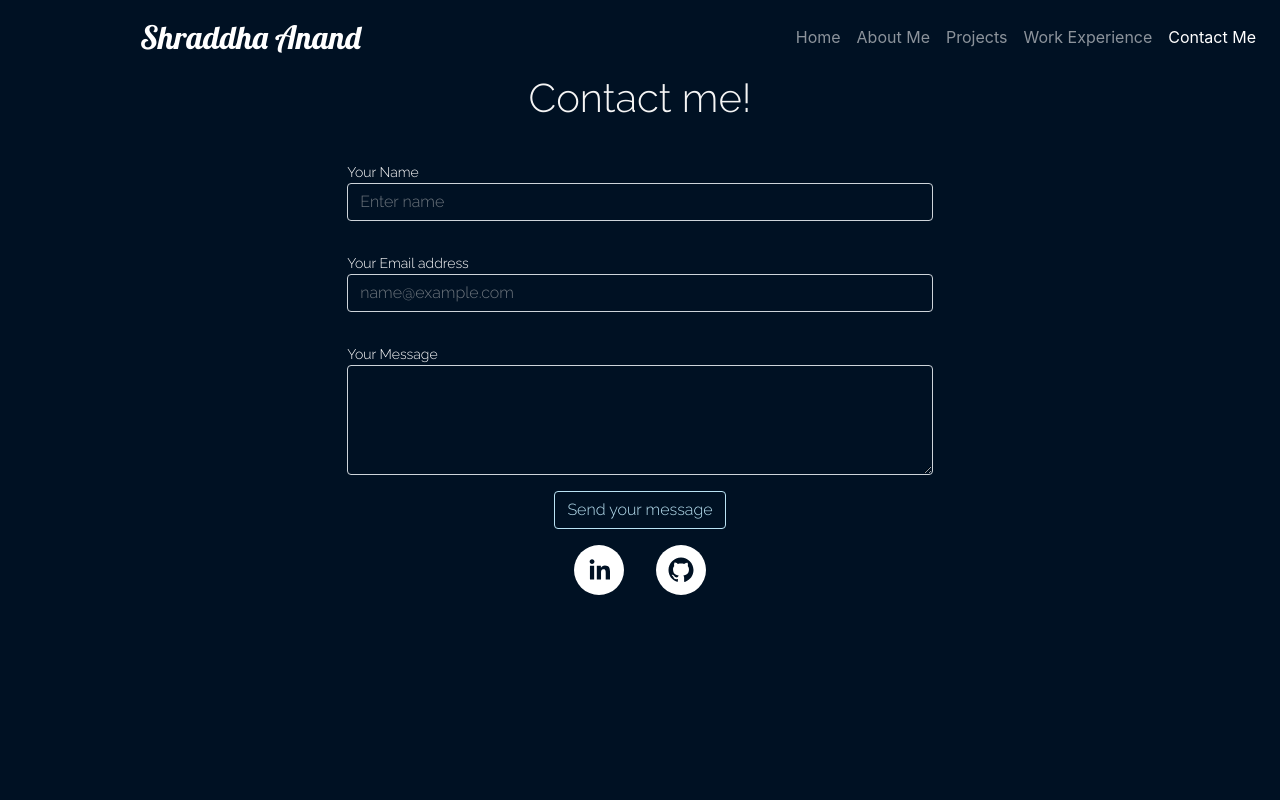
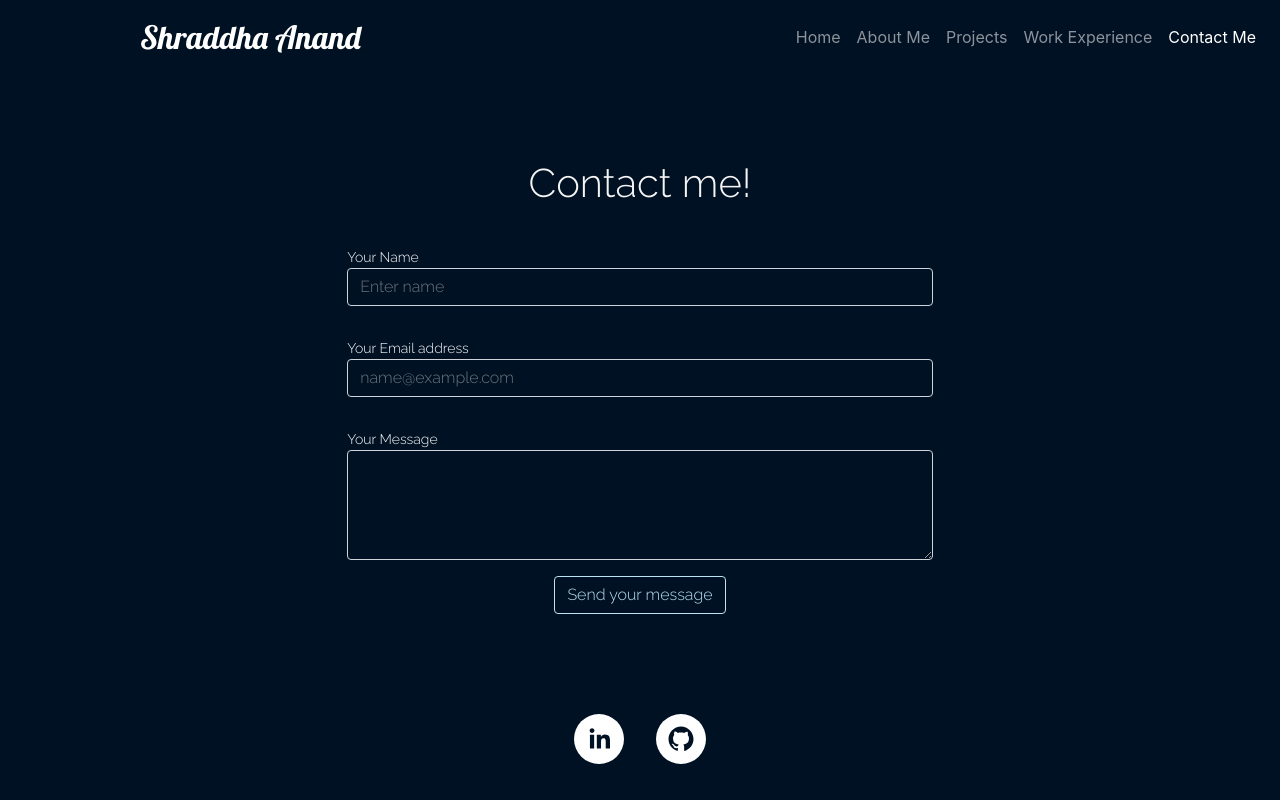
Before and after one commit to sanand100/portfolio-react, a React (Create React App) app: page /ContactMe in a window 1280 px wide. Built offline with nearby package versions, Linux system fonts and the light colour scheme; a web font is replaced by a local one.

Commit message:
fix height of components

```diff
--- a/src/Components/ContactMe.css
+++ b/src/Components/ContactMe.css
@@ -1,5 +1,5 @@
 .form-container{
-    height: 100%;
+    height: 78vh;
     /* background-color: yellow; */
     width: 100%;
     display: flex;
--- a/src/Components/Homepage.css
+++ b/src/Components/Homepage.css
@@ -2,6 +2,7 @@
 
 .homepage-container{
     /* background-color: blueviolet; */
+    height: 78vh;
     display: flex ;
     flex-direction: column;
     justify-content: center;
```
